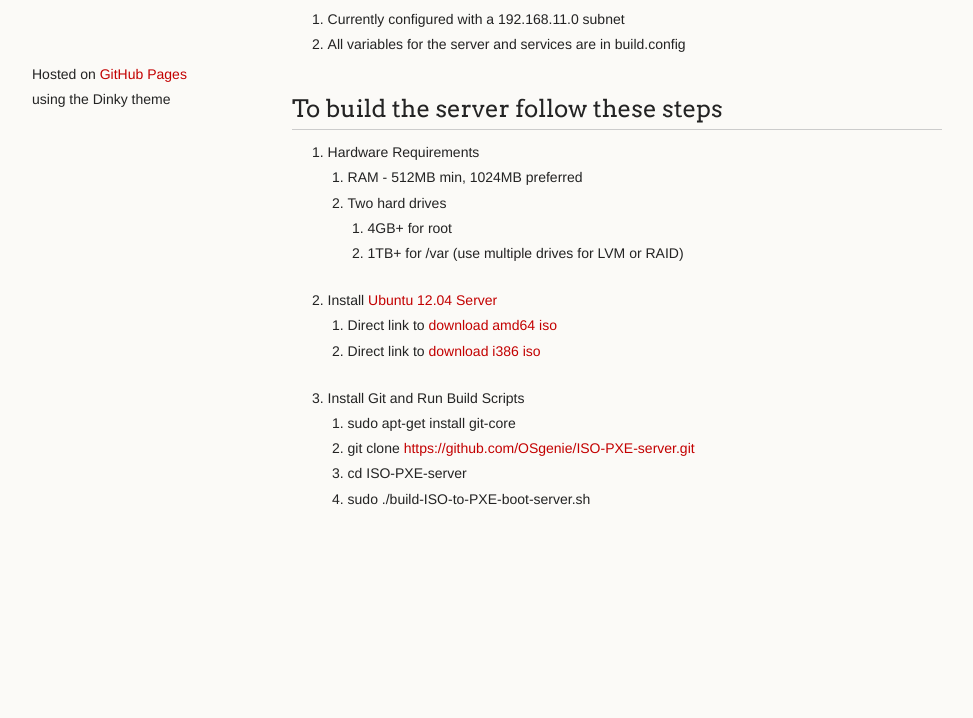
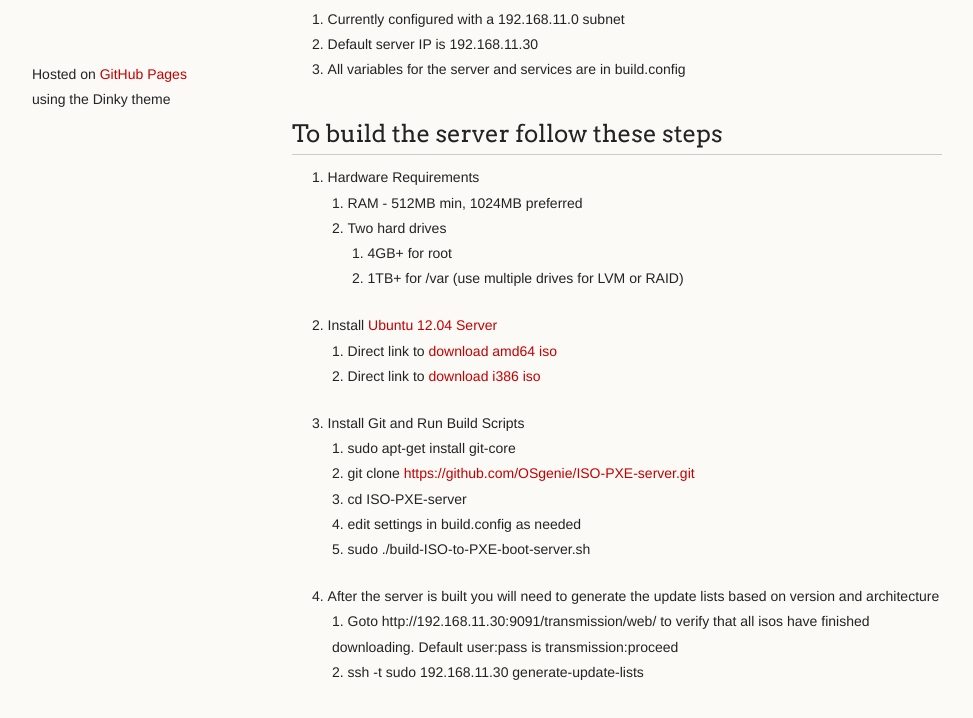
Before and after one commit to OSgenie/ISO-PXE-server, a plain HTML site: page index.html in a window 1280 px wide. Shown: the part 656-1374 px from the top of the page, without its empty margins (18-991 px from the left). Before the commit the page ends 1240 px from the top, so only its background shows below. Drawn offline with Linux system fonts and the light colour scheme.

Commit message:
updating installation instructions

```diff
--- a/index.html
+++ b/index.html
@@ -50,6 +50,7 @@
 <h2>Variables are all contained in .config files for easy modification</h2>
 <ol>
     <li>Currently configured with a 192.168.11.0 subnet</li>
+    <li>Default server IP is 192.168.11.30</li>
     <li>All variables for the server and services are in build.config</li>
 </ol>
 
@@ -76,12 +77,18 @@
 </ol>
 </li>
 <li>Install Git and Run Build Scripts
-
 <ol>
 <li>sudo apt-get install git-core</li>
 <li>git clone <a href="https://github.com/OSgenie/ISO-PXE-server.git">https://github.com/OSgenie/ISO-PXE-server.git</a></li>
 <li>cd ISO-PXE-server</li>
+<li>edit settings in build.config as needed</li>
 <li>sudo ./build-ISO-to-PXE-boot-server.sh</li>
+</ol>
+</li>
+<li>After the server is built you will need to generate the update lists based on version and architecture
+<ol>
+<li>Goto http://192.168.11.30:9091/transmission/web/ to verify that all isos have finished downloading. Default user:pass is transmission:proceed</li>
+<li>ssh -t sudo 192.168.11.30 generate-update-lists</li>
 </ol>
 </li>
 </ol>
```
